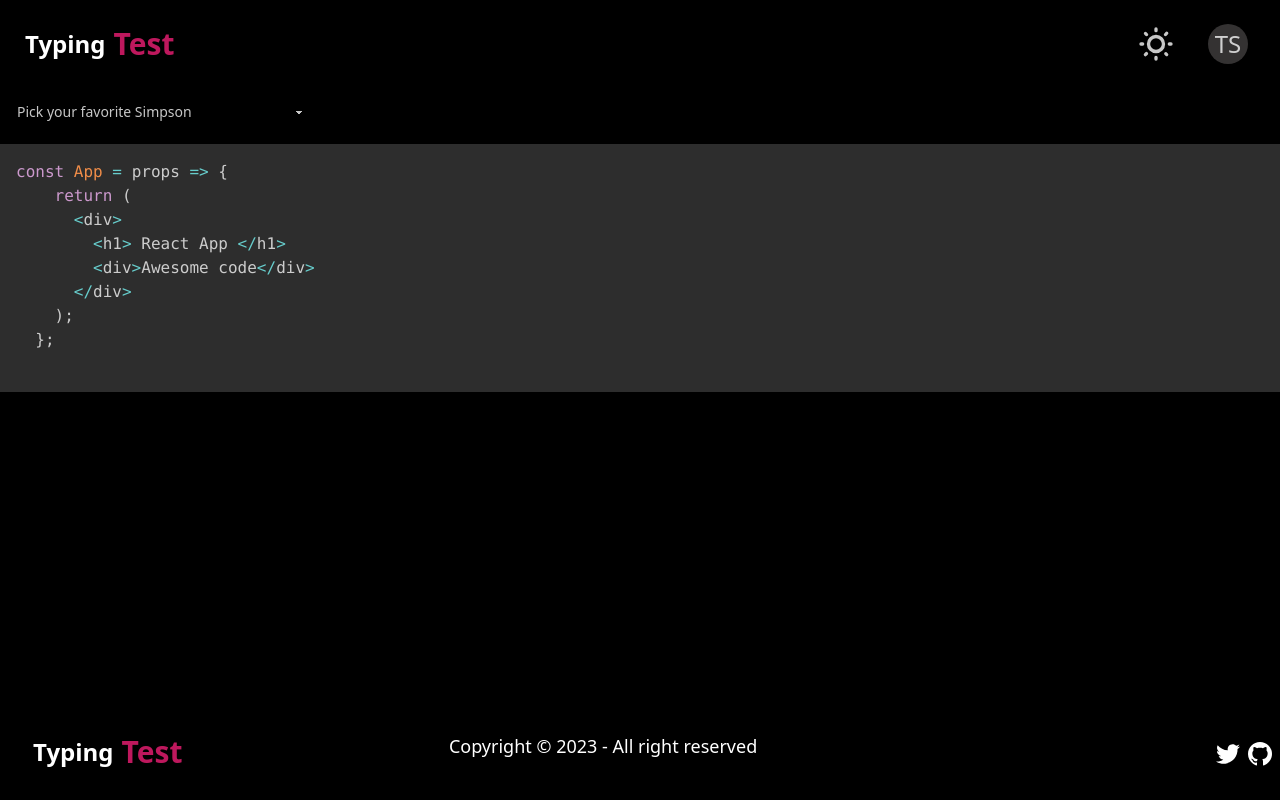
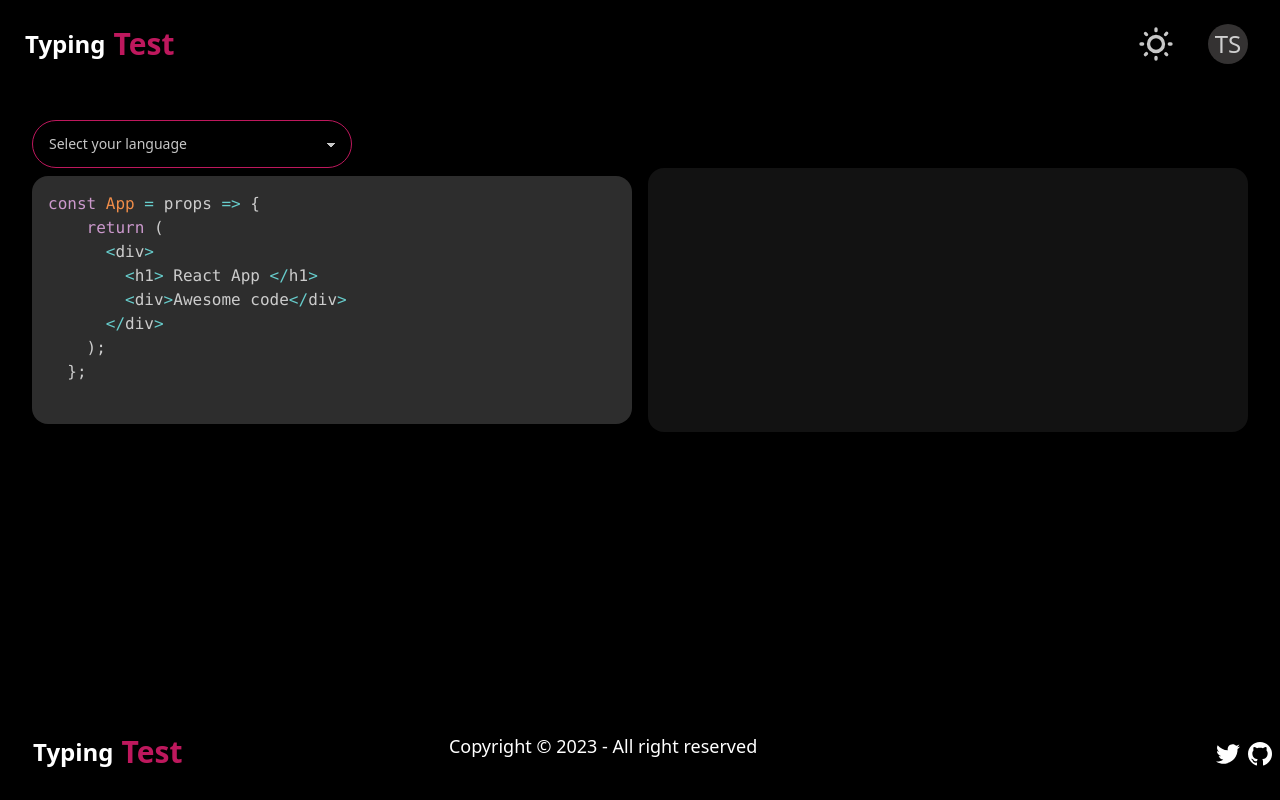
Before and after one commit to Thwani47/react-go-typing-test, a React (Vite) app in the folder src/web/: page /typing-test in a window 1280 px wide. Built offline with nearby package versions, Linux system fonts and the light colour scheme.

Commit message:
updated Take Tests to show formatted code div

```diff
--- a/src/web/src/pages/TakeTest.tsx
+++ b/src/web/src/pages/TakeTest.tsx
@@ -19,20 +19,23 @@ export default function TakeTest() {
   }, []);
   return (
     <Layout>
-      <div>
-        <select className="select w-full max-w-xs">
+      <div className="h-full w-full p-8">
+        <select className="select w-full max-w-xs border-black dark:border-pink-700 dark:rounded-full">
           <option disabled selected>
-            Pick your favorite Simpson
+            Select your language
           </option>
-          <option>Homer</option>
-          <option>Marge</option>
-          <option>Bart</option>
-          <option>Lisa</option>
-          <option>Maggie</option>
+          <option>JavaScript</option>
+          <option>C#</option>
+          <option>Go</option>
+          <option>Java</option>
+          <option>Python</option>
         </select>
-        <pre>
-          <code className={`language-javascript`}>{code}</code>
-        </pre>
+        <div className="w-full h-full flex flex-row space-x-4 ">
+          <pre className="w-[50%] min-h-full rounded-2xl" >
+            <code className="language-javascript">{code}</code>
+          </pre>
+          <textarea className="min-h-full w-[50%] rounded-2xl resize-none"></textarea>
+        </div>
       </div>
     </Layout>
   );
```
